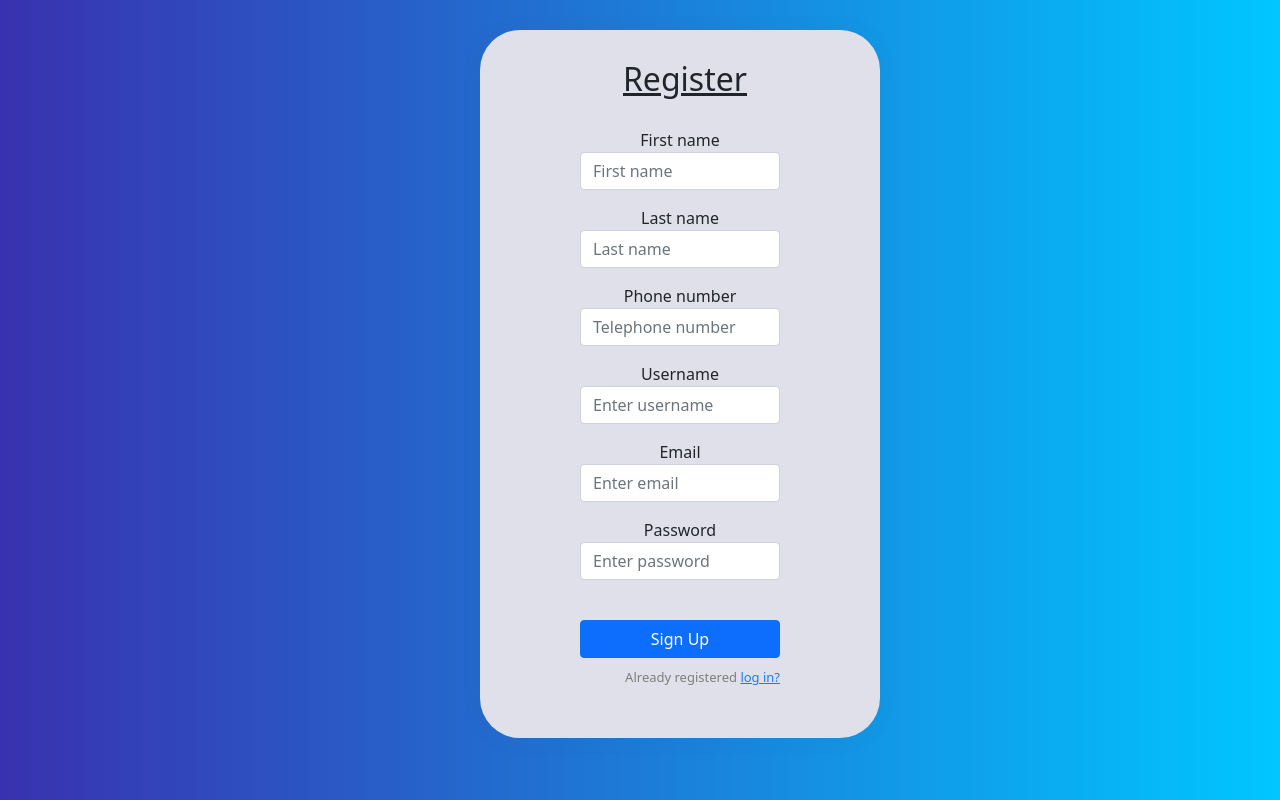
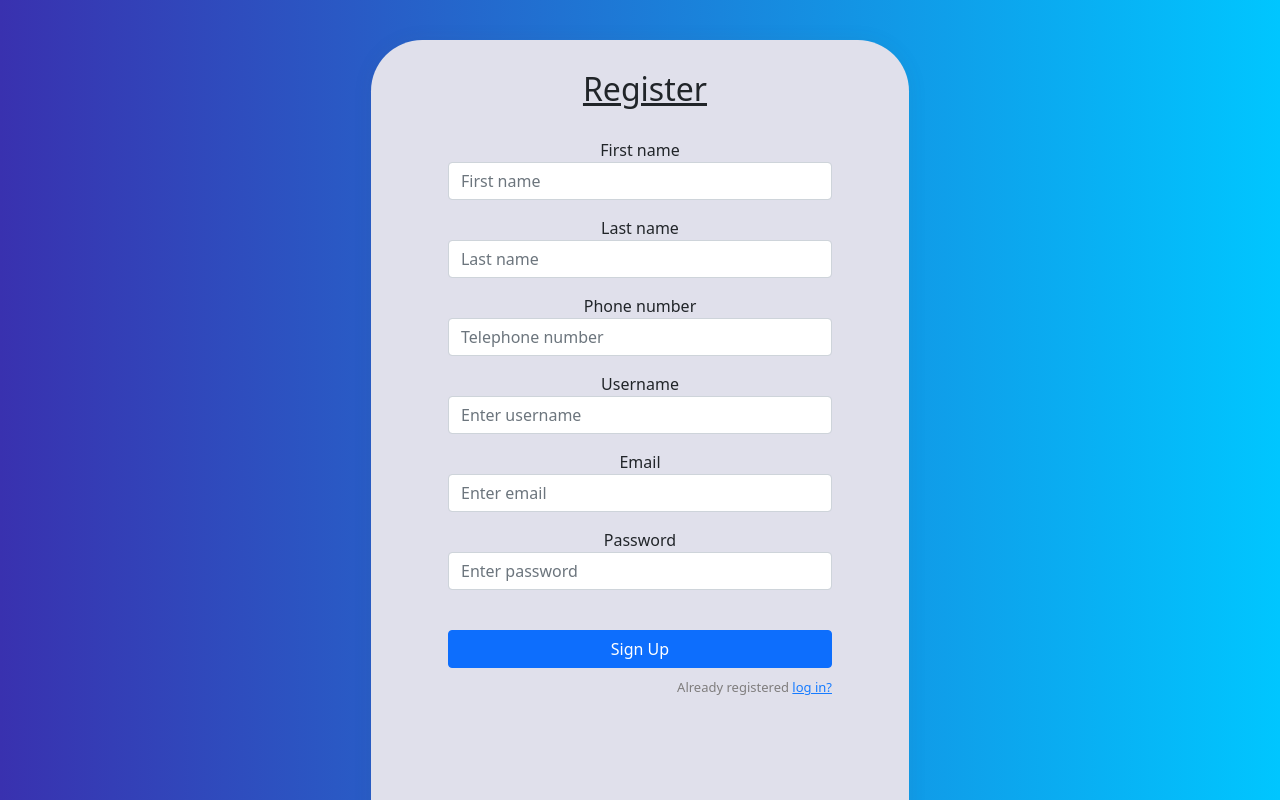
Before and after one commit to Nouran-saad/front-end-app, a React (Create React App) app: page /create in a window 1280 px wide. Shown: the top 800 px of the page. Built offline with nearby package versions, Linux system fonts and the light colour scheme.

Commit message:
Run npm run build

```diff
--- a/src/components/pages/CreateAccount.js
+++ b/src/components/pages/CreateAccount.js
@@ -96,23 +96,24 @@ function CreateAccount() {
   };
 
   return (
-    <div>
+    <div style={{height:'120vh'}}>
       <form
         onSubmit={(e) => {
           routeChange(e);
         }}
-        style={{ marginLeft: "480px" }}
+        style={{ marginLeft: "29vw" }}
       >
         <Card
           style={{
-            borderRadius: "40px",
+            borderRadius: "4vw",
             backgroundColor: "#e0e0eb",
-            marginTop: "30px",
-            width: "50%",
-            paddingRight: "100px",
-            paddingLeft: "100px",
-            paddingBottom: "50px",
-            marginBottom: "20px",
+            marginTop: "5vh",
+            width: "42vw",
+            paddingRight: "6vw",
+            paddingLeft: "6vw",
+            paddingBottom: "8vh",
+            marginBottom: "7vh",
+            height: '105vh'
           }}
         >
           <h2
--- a/src/components/pages/Login.js
+++ b/src/components/pages/Login.js
@@ -68,17 +68,18 @@ function Login() {
         onSubmit={(e) => {
           routeChange(e);
         }}
-        style={{ marginLeft: "480px" }}
+        style={{ marginLeft: "31vw"  }}
       >
         <Card
           style={{
-            borderRadius: "40px",
+            borderRadius: "4vw",
             backgroundColor: "#e0e0eb",
-            marginTop: "80px",
-            width: "50%",
-            paddingRight: "100px",
-            paddingLeft: "100px",
-            paddingBottom: "100px",
+            marginTop: "10vh",
+            width: "38vw",
+            height: "75vh",
+            paddingRight: "5vw",
+            paddingLeft: "5vw",
+            paddingBottom: "30vh",
           }}
         >
           <h2
--- a/src/components/pages/Profile.js
+++ b/src/components/pages/Profile.js
@@ -62,7 +62,6 @@ function Profile() {
                     className="nav-link"
                     to={{
                       pathname: "/trains",
-                      state: { request, info },
                     }}
                     style={{
                       fontSize: "25px",
@@ -78,7 +77,6 @@ function Profile() {
                     className="nav-link"
                     to={{
                       pathname: "/moreInfo",
-                      state: { request, info },
                     }}
                     style={{
                       marginLeft: "10px",
@@ -95,7 +93,6 @@ function Profile() {
                     className="nav-link"
                     to={{
                       pathname: "/profile",
-                      state: { request, info },
                     }}
                     style={{
                       marginLeft: "10px",
```
Also changed, not shown: 17 other files (tests, documents, lock files or other folders).
